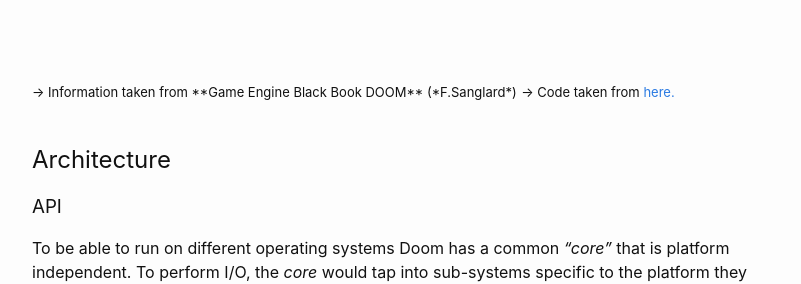
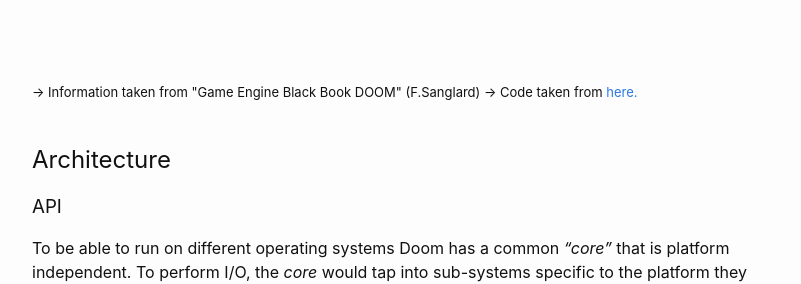
Before and after one commit to Hautaklyttn/progDocs, a Jekyll site: the page built from docs/articles/projects/code_walkthrough_doom.md, in a window 1280 px wide and 900 px high, scrolled down 471 px. Shown: the part 176-460 px from the top of the window, without its empty margins (238-1039 px from the left). Built offline with Jekyll 4.4.1, drawn with Linux system fonts in a browser that asks for light colours.

Commit message:
'Doom' additions

```diff
--- a/docs/articles/projects/code_walkthrough_doom.md
+++ b/docs/articles/projects/code_walkthrough_doom.md
@@ -12,7 +12,7 @@ layout: default
 
 &nbsp;
 
-<font size="-1">&rarr; Information taken from **Game Engine Black Book DOOM** (*F.Sanglard*)</font>
+<font size="-1">&rarr; Information taken from "Game Engine Black Book DOOM" (F.Sanglard)  </font>
 <font size="-1">&rarr; Code taken from <a href="https://github.com/id-Software/DOOM">here.</a></font>
 
 &nbsp;
```
